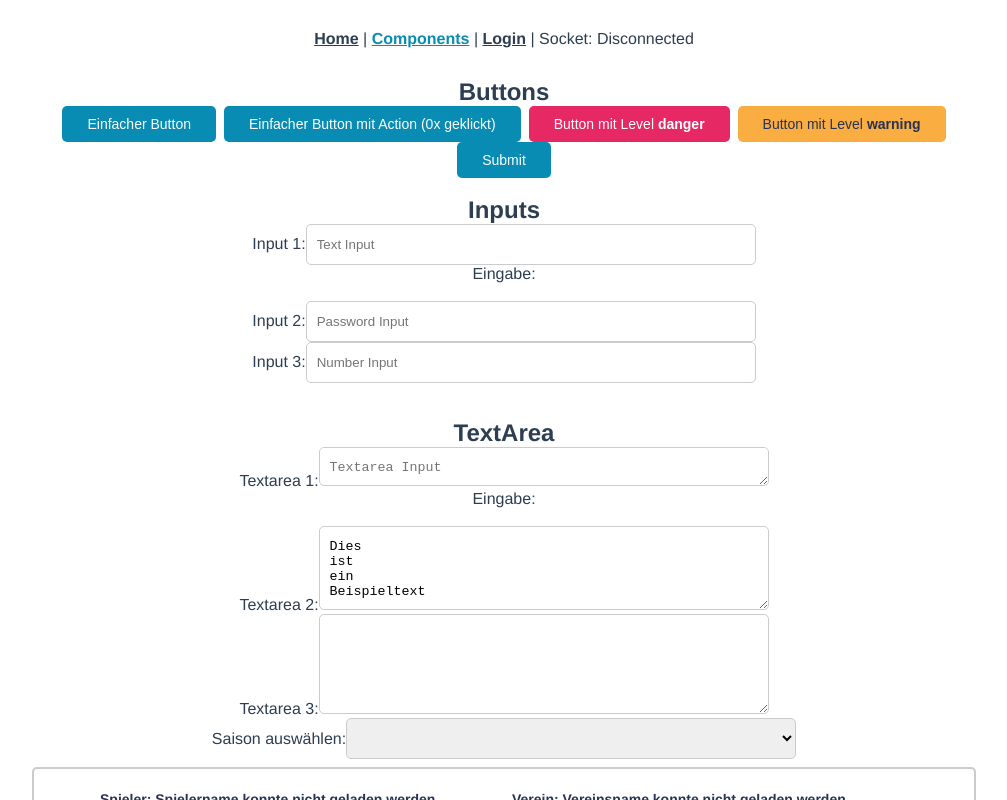
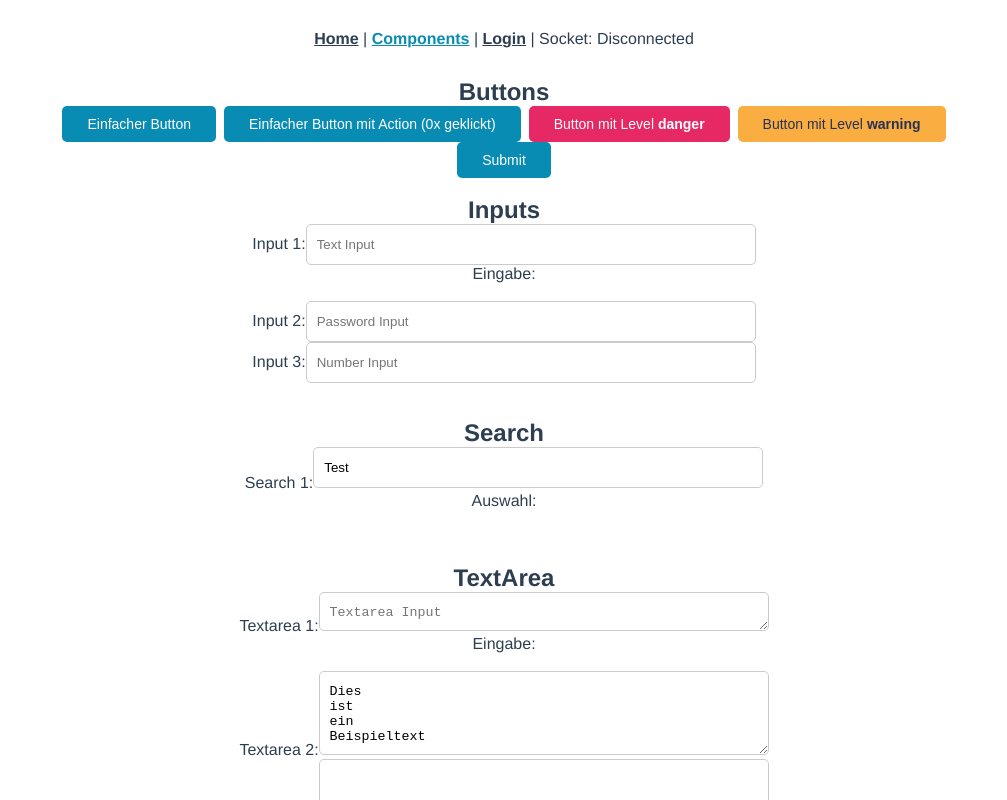
Before and after one commit to TheTimmaeh/EVA-Tischtennis, a Vue app in the folder frontend-private/: page /components in a window 1280 px wide. Shown: the top 800 px of the page, without its empty margins (136-1143 px from the left). Built offline with nearby package versions, Linux system fonts and the light colour scheme.

Commit message:
Added SearchField Component

```diff
--- a/frontend-private/src/components/Form.vue
+++ b/frontend-private/src/components/Form.vue
@@ -12,6 +12,20 @@
           :step="row.step"
           :minlength="row.minlength"
           :maxlength="row.maxlength"
+          :ref="refs[row.name]"
+          v-model="vals[row.name].value"
+        /></template>
+        <template v-if="row.field === 'search'">
+          <label :for="`l_${row.name}`">{{ row.text }}</label><SearchField
+          :label="`l_${row.name}`"
+          :placeholder="row.placeholder"
+          :apiPath="row.apiPath"
+          :displayPath="row.displayPath"
+          :returnPath="row.returnPath"
+          :lookupRow="row.lookupRow"
+          :limit="row.limit"
+          :delay="row.delay"
+          :displayValue="row.displayValue"
           :ref="refs[row.name]"
           v-model="vals[row.name].value"
         /></template>
@@ -62,6 +76,7 @@
   import { validate } from '@/helper'
   import Button from '@/components/Button'
   import InputField from '@/components/InputField'
+  import SearchField from '@/components/SearchField'
   import TextArea from '@/components/TextArea'
   import SeasonSelect from '@/components/SeasonSelect'
   import CountrySelect from '@/components/CountrySelect'
@@ -73,6 +88,7 @@
     components: {
       Button,
       InputField,
+      SearchField,
       TextArea,
       SeasonSelect,
       CountrySelect,
--- /dev/null
+++ b/frontend-private/src/components/SearchField.vue
@@ -0,0 +1,191 @@
+<template>
+  <div class="wrapper">
+    <ul v-if="hasResult && isFocused">
+      <li v-if="entries.length < 1">Nichts gefunden</li>
+      <li v-for="(entry, index) of entries" :key="index" @click="setValue(entry)">{{ parsePath(entry, props.displayPath) }}</li>
+    </ul>
+    <div class="input">
+      <InputField
+        type="text"
+        :error="error"
+        :level="props.level"
+        :label="props.label"
+        :placeholder="props.placeholder"
+        :value="inputValue"
+        @input="debounce($event.target.value)"
+        @focusin="setFocus(true)"
+        @focusout="setFocus(false)"
+      />
+    </div>
+  </div>
+</template>
+
+<script>
+  import { ref, computed } from 'vue'
+  import { api } from '@/helper'
+  import InputField from '@/components/InputField'
+
+  export default {
+    name: 'SearchField',
+    components: {
+      InputField,
+    },
+    props: {
+      apiPath: {
+        type: String,
+        required: true,
+      },
+      displayPath: {
+        type: String,
+        required: true,
+      },
+      returnPath: {
+        type: String,
+        default: '',
+      },
+      lookupRow: {
+        type: String,
+        required: true,
+      },
+      limit: {
+        type: Number,
+        default: 5,
+      },
+      delay: {
+        type: Number,
+        default: 500,
+      },
+      modelValue: {
+        type: [String, Number, Object, Boolean],
+      },
+      displayValue: {
+        type: String,
+      },
+      label: {
+        type: String,
+      },
+      level: {
+        type: String,
+        validator: (v) => ['', 'warning', 'danger'].includes(v),
+      },
+      error: {
+        type: [Boolean, String],
+        default: false,
+      },
+      placeholder: {
+        type: String,
+      },
+    },
+    emits: {
+      'update:modelValue': null,
+    },
+    setup(props, { emit }){
+      const error = ref(props.error === 'true' ? true : props.error)
+
+      const inputValue = ref(props.displayValue || props.modelValue || '')
+      const hasResult = ref(false)
+      const isFocused = ref(false)
+      const entries = ref([])
+
+      const parsePath = (data, path) => {
+        if(!path || path == '') return data
+        return path.split('.').reduce((o, i) => o[i], data)
+      }
+
+      const setValue = (data) => {
+        inputValue.value = parsePath(data, props.displayPath)
+        hasResult.value = false
+
+        emit('update:modelValue', parsePath(data, props.returnPath))
+      }
+
+      const doSearch = async (input) => {
+        let result = (await api({ path: props.apiPath, data: { filter: [ props.lookupRow, 'like', `%${input}%` ], order: props.lookupRow, limit: props.limit}}))?.data
+
+        if(result.success){
+          entries.value = result.data
+          hasResult.value = true
+        }
+      }
+
+      let timeout, current
+
+      const debounce = (input) => {
+        input = input.trim()
+
+        // Input has not changed
+        if(current == input) return
+        current = input
+
+        // Empty input, hide entries
+        if(input == '') return hasResult.value = false
+
+        clearTimeout(timeout)
+        timeout = setTimeout(() => {
+          doSearch(input)
+        }, props.delay)
+      }
+
+      const setFocus = (focused) => {
+        if(focused) isFocused.value = true
+        else setTimeout(() => isFocused.value = false, 100)
+      }
+
+      return {
+        props,
+        error,
+        debounce,
+        setValue,
+        hasResult,
+        isFocused,
+        setFocus,
+        entries,
+        inputValue,
+        parsePath,
+      }
+    }
+  }
+</script>
+
+<style lang="scss" scoped>
+  .wrapper {
+    display: inline-block;
+    position: relative;
+    width: 450px;
+    height: 41px;
+  }
+
+  .input {
+    position: absolute;
+    top: 0;
+    left: 0;
+  }
+
+  ul {
+    position: absolute;
+    border: 1px solid $color-info;
+    border-radius: 0 0 5px 5px;
+    top: 33px;
+    left: 0;
+    width: 100%;
+    background-color: white;
+    overflow: hidden;
+
+    li {
+      list-style-type: none;
+      padding: 6px 8px;
+      text-align: left;
+      border-top: 1px solid $color-info;
+
+      &:first-child {
+        border-top: 0px;
+        padding-top: 14px;
+      }
+
+      &:hover {
+        background-color: $color-highlight;
+        cursor: pointer;
+      }
+    }
+  }
+</style>
--- a/frontend-private/src/views/Components.vue
+++ b/frontend-private/src/views/Components.vue
@@ -12,6 +12,10 @@
     Eingabe: <pre>{{ input1 }}</pre><br />
     <label for="input2">Input 2:</label><InputField type="password" label="input2" placeholder="Password Input" level="warning" /><br />
     <label for="input3">Input 3:</label><InputField type="number" label="input3" placeholder="Number Input" level="danger" /><br />
+    <br /><br />
+    <h2>Search</h2>
+    <label for="search1">Search 1:</label><SearchField label="search1" placeholder="Search Input" apiPath="/users" displayPath="username" lookupRow="username" v-model="search1" displayValue="Test" /><br />
+    Auswahl: <pre>{{ search1 }}</pre><br />
     <br /><br />
     <h2>TextArea</h2>
     <label for="textarea1">Textarea 1:</label><TextArea label="textarea1" placeholder="Textarea Input" v-model="input2" /><br />
@@ -32,6 +36,7 @@ import { ref } from 'vue'
 import { setTitle } from '@/helper'
 import Button from '@/components/Button'
 import InputField from '@/components/InputField'
+import SearchField from '@/components/SearchField'
 import TextArea from '@/components/TextArea'
 import SeasonSelect from '@/components/SeasonSelect'
 import PlayerCard from '@/components/PlayerCard'
@@ -45,6 +50,7 @@ export default {
   components: {
     Button,
     InputField,
+    SearchField,
     TextArea,
     SeasonSelect,
     PlayerCard,
@@ -58,11 +64,13 @@ export default {
     let clicked = ref(0)
     let input1 = ref('')
     let input2 = ref('')
+    let search1 = ref('')
 
     return {
       clicked,
       input1,
       input2,
+      search1,
       beispieltext: `Dies
 ist
 ein
```
